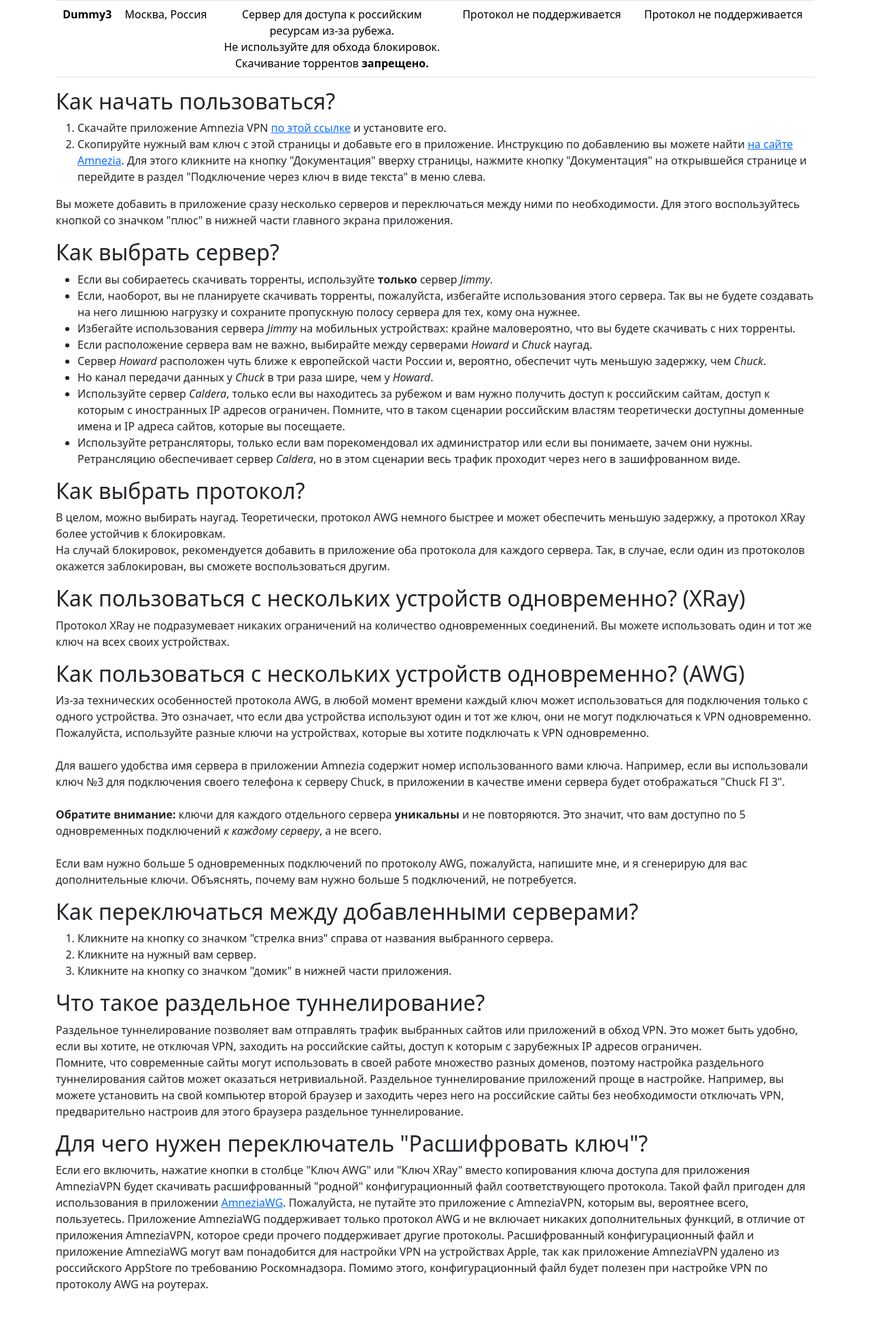
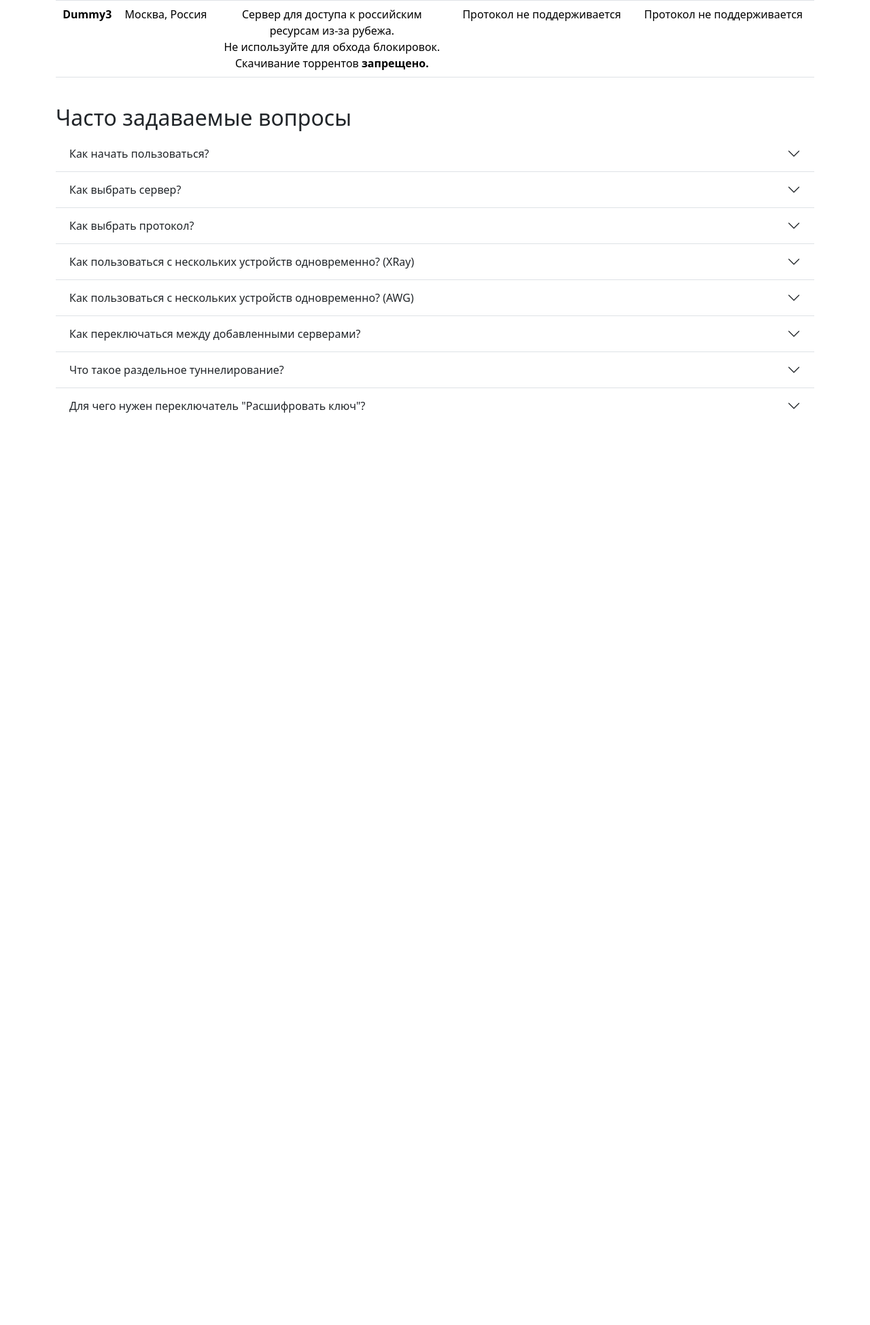
Before and after one commit to oswald3141/bcs_website, a PHP site: page / in a window 1280 px wide. Shown: the part 426-2375 px from the top of the page at 68% size. After the commit the page ends 1033 px from the top, so only its background shows below. Run offline with PHP 8.4, Linux system fonts and the light colour scheme; the visitor is signed in with stand-in values (Sample User, id 1); data that the repository does not hold is empty.

Commit message:
Hide FAQ under accordion

```diff
--- a/site/main_content.html
+++ b/site/main_content.html
@@ -53,6 +53,11 @@
     .mobile_table {
         display: none;
     }
+  }
+
+  .accordion {
+    --bs-accordion-active-color: white;
+    --bs-accordion-active-bg: var(--bs-dark);
   }
 </style>
 
@@ -254,23 +259,52 @@
   </table>
 </div>
 
+<br>
 <div class="container-md text-start mb-5">
-  <h2>Как начать пользоваться?</h2>
+  <h2>Часто задаваемые вопросы</h2>
+  <div class="accordion accordion-flush" id="accordionFaq">
+    <div class="accordion-item">
+      <h2 class="accordion-header">
+        <button class="accordion-button collapsed" type="button" data-bs-toggle="collapse" data-bs-target="#flush-collapseOne" aria-expanded="false" aria-controls="flush-collapseOne">
+          Как начать пользоваться?
+        </button>
+      </h2>
+      <div id="flush-collapseOne" class="accordion-collapse collapse" data-bs-parent="#accordionFaq">
+        <div class="accordion-body">
           <ol>
             <li>
               Скачайте приложение Amnezia VPN <a href="https://storage.googleapis.com/kldscp/amnezia.org/ru/downloads" target="_blank"> по этой ссылке</a> и установите его.
+              Если у вас iPhone, и приложение недоступно в российском AppStore, пожалуйста, вместо Amnezia VPN пользуйтесь приложением <a href="https://apps.apple.com/ru/app/defaultvpn/id6744725017" target="_blank"> DefaultVPN</a>.
+              Оно поддерживает ключи, размещенные на этом сайте.
             </li>
             <li>
-      Скопируйте нужный вам ключ с этой страницы и добавьте его в приложение. Инструкцию по добавлению вы можете найти
+              Скопируйте нужный вам ключ с этой страницы и добавьте его в приложение.
+              <ul>
+                <li>
+                  Инструкцию для Amnezia VPN вы можете найти
                   <a href="https://storage.googleapis.com/kldscp/amnezia.org" target="_blank">на сайте Amnezia</a>.
-      Для этого кликните на кнопку "Документация" вверху страницы, нажмите кнопку "Документация" на открывшейся странице и перейдите в раздел
-      "Подключение через ключ в виде текста" в меню слева.
+                  Для этого кликните на кнопку "Документация" вверху страницы, нажмите кнопку "Документация" на открывшейся странице и перейдите в раздел "Подключение через ключ в виде текста" в меню слева.
+                </li>
+                <li>
+                  Чтобы добавить ключ в DefaultVPN, нажмите кнопку "плюс" на главном экране, вставьте ключ в появившееся текстовое поле и нажмите "Добавить".
+                </li>
+              </ul>
+            </li>
+            <li>
+              Вы можете добавить в приложение сразу несколько серверов и переключаться между ними по необходимости.
             </li>
           </ol>
-  <p>Вы можете добавить в приложение сразу несколько серверов и переключаться между ними по необходимости. Для этого воспользуйтесь кнопкой со значком "плюс" в
-  нижней части главного экрана приложения.</p>
-
-  <h2>Как выбрать сервер?</h2>
+        </div>
+      </div>
+    </div>
+    <div class="accordion-item">
+      <h2 class="accordion-header">
+        <button class="accordion-button collapsed" type="button" data-bs-toggle="collapse" data-bs-target="#flush-collapseTwo" aria-expanded="false" aria-controls="flush-collapseTwo">
+          Как выбрать сервер?
+        </button>
+      </h2>
+      <div id="flush-collapseTwo" class="accordion-collapse collapse" data-bs-parent="#accordionFaq">
+        <div class="accordion-body">
           <ul style="list-style-type:disc;">
             <li>Если вы собираетесь скачивать торренты, используйте <b>только</b> сервер <i>Jimmy</i>.</li>
             <li>
@@ -291,19 +325,47 @@
               сервер <i>Caldera</i>, но в этом сценарии весь трафик проходит через него в зашифрованном виде.
             </li>
           </ul>
-
-  <h2>Как выбрать протокол?</h2>
+        </div>
+      </div>
+    </div>
+    <div class="accordion-item">
+      <h2 class="accordion-header">
+        <button class="accordion-button collapsed" type="button" data-bs-toggle="collapse" data-bs-target="#flush-collapseThree" aria-expanded="false" aria-controls="flush-collapseThree">
+          Как выбрать протокол?
+        </button>
+      </h2>
+      <div id="flush-collapseThree" class="accordion-collapse collapse" data-bs-parent="#accordionFaq">
+        <div class="accordion-body">
           <p>В целом, можно выбирать наугад. Теоретически, протокол AWG немного быстрее
           и может обеспечить меньшую задержку, а протокол XRay более устойчив к
           блокировкам.<br>
           На случай блокировок, рекомендуется добавить в приложение оба протокола для
           каждого сервера. Так, в случае, если один из протоколов окажется
           заблокирован, вы сможете воспользоваться другим.</p>
+        </div>
+      </div>
+    </div>
 
-  <h2>Как пользоваться с нескольких устройств одновременно? (XRay)</h2>
+    <div class="accordion-item">
+      <h2 class="accordion-header">
+        <button class="accordion-button collapsed" type="button" data-bs-toggle="collapse" data-bs-target="#flush-collapseFour" aria-expanded="false" aria-controls="flush-collapseFour">
+          Как пользоваться с нескольких устройств одновременно? (XRay)
+        </button>
+      </h2>
+      <div id="flush-collapseFour" class="accordion-collapse collapse" data-bs-parent="#accordionFaq">
+        <div class="accordion-body">
           <p>Протокол XRay не подразумевает никаких ограничений на количество одновременных соединений. Вы можете использовать один и тот же ключ на всех своих устройствах.</p>
-
-  <h2>Как пользоваться с нескольких устройств одновременно? (AWG)</h2>
+        </div>
+      </div>
+    </div>
+    <div class="accordion-item">
+      <h2 class="accordion-header">
+        <button class="accordion-button collapsed" type="button" data-bs-toggle="collapse" data-bs-target="#flush-collapseFive" aria-expanded="false" aria-controls="flush-collapseFive">
+          Как пользоваться с нескольких устройств одновременно? (AWG)
+        </button>
+      </h2>
+      <div id="flush-collapseFive" class="accordion-collapse collapse" data-bs-parent="#accordionFaq">
+        <div class="accordion-body">
           <p>Из-за технических особенностей протокола AWG, в любой момент времени каждый ключ может использоваться для подключения только с одного устройства. Это означает, что если два устройства
           используют один и тот же ключ, они не могут подключаться к VPN одновременно. Пожалуйста, используйте разные ключи
           на устройствах, которые вы хотите подключать к VPN одновременно.<br>
@@ -317,19 +379,52 @@
           <br>
           Если вам нужно больше 5 одновременных подключений по протоколу AWG, пожалуйста, напишите мне, и я сгенерирую для вас дополнительные
           ключи. Объяснять, почему вам нужно больше 5 подключений, не потребуется.</p>
-
-  <h2>Как переключаться между добавленными серверами?</h2>
+        </div>
+      </div>
+    </div>
+    <div class="accordion-item">
+      <h2 class="accordion-header">
+        <button class="accordion-button collapsed" type="button" data-bs-toggle="collapse" data-bs-target="#flush-collapseSix" aria-expanded="false" aria-controls="flush-collapseSix">
+          Как переключаться между добавленными серверами?
+        </button>
+      </h2>
+      <div id="flush-collapseSix" class="accordion-collapse collapse" data-bs-parent="#accordionFaq">
+        <div class="accordion-body">
           <ol>
             <li>Кликните на кнопку со значком "стрелка вниз" справа от названия выбранного сервера.</li>
             <li>Кликните на нужный вам сервер.</li>
             <li>Кликните на кнопку со значком "домик" в нижней части приложения.</li>
           </ol>
-  <h2>Что такое раздельное туннелирование?</h2>
+        </div>
+      </div>
+    </div>
+    <div class="accordion-item">
+      <h2 class="accordion-header">
+        <button class="accordion-button collapsed" type="button" data-bs-toggle="collapse" data-bs-target="#flush-collapseSeven" aria-expanded="false" aria-controls="flush-collapseSeven">
+          Что такое раздельное туннелирование?
+        </button>
+      </h2>
+      <div id="flush-collapseSeven" class="accordion-collapse collapse" data-bs-parent="#accordionFaq">
+        <div class="accordion-body">
           <p>Раздельное туннелирование позволяет вам отправлять трафик выбранных сайтов или приложений в обход VPN. Это может быть удобно, если вы хотите, не отключая VPN, заходить
           на российские сайты, доступ к которым с зарубежных IP адресов ограничен.<br>
           Помните, что современные сайты могут использовать в своей работе множество разных доменов, поэтому настройка раздельного туннелирования сайтов может оказаться нетривиальной.
           Раздельное туннелирование приложений проще в настройке. Например, вы можете установить на свой компьютер второй браузер и заходить через него на российские сайты без
           необходимости отключать VPN, предварительно настроив для этого браузера раздельное туннелирование.<p>
-  <h2>Для чего нужен переключатель "Расшифровать ключ"?</h2>
+        </div>
+      </div>
+    </div>
+    <div class="accordion-item">
+      <h2 class="accordion-header">
+        <button class="accordion-button collapsed" type="button" data-bs-toggle="collapse" data-bs-target="#flush-collapseEight" aria-expanded="false" aria-controls="flush-collapseEight">
+          Для чего нужен переключатель "Расшифровать ключ"?
+        </button>
+      </h2>
+      <div id="flush-collapseEight" class="accordion-collapse collapse" data-bs-parent="#accordionFaq">
+        <div class="accordion-body">
           <p>Если его включить, нажатие кнопки в столбце "Ключ AWG" или "Ключ XRay" вместо копирования ключа доступа для приложения AmneziaVPN будет скачивать расшифрованный "родной" конфигурационный файл соответствующего протокола. Такой файл пригоден для использования в приложении <a href="https://docs.amnezia.org/ru/documentation/amnezia-wg/" target="_blank">AmneziaWG</a>. Пожалуйста, не путайте это приложение с AmneziaVPN, которым вы, вероятнее всего, пользуетесь. Приложение AmneziaWG поддерживает только протокол AWG и не включает никаких дополнительных функций, в отличие от приложения AmneziaVPN, которое среди прочего поддерживает другие протоколы. Расшифрованный конфигурационный файл и приложение AmneziaWG могут вам понадобится для настройки VPN на устройствах Apple, так как приложение AmneziaVPN удалено из российского AppStore по требованию Роскомнадзора. Помимо этого, конфигурационный файл будет полезен при настройке VPN по протоколу AWG на роутерах.<p>
         </div>
+      </div>
+    </div>
+  </div>
+</div>
--- a/site/public_html/index.php
+++ b/site/public_html/index.php
@@ -6,11 +6,13 @@
     <meta charset="UTF-8">
     <meta name="viewport" content="width=device-width, initial-scale=1.0">
 
-    <link href="https://cdn.jsdelivr.net/npm/bootstrap@5.3.3/dist/css/bootstrap.min.css" rel="stylesheet" integrity="sha384-QWTKZyjpPEjISv5WaRU9OFeRpok6YctnYmDr5pNlyT2bRjXh0JMhjY6hW+ALEwIH" crossorigin="anonymous">
+    <!-- <link href="https://cdn.jsdelivr.net/npm/bootstrap@5.3.3/dist/css/bootstrap.min.css" rel="stylesheet" integrity="sha384-QWTKZyjpPEjISv5WaRU9OFeRpok6YctnYmDr5pNlyT2bRjXh0JMhjY6hW+ALEwIH" crossorigin="anonymous"> -->
+    <link href="https://cdn.jsdelivr.net/npm/bootstrap@5.3.8/dist/css/bootstrap.min.css" rel="stylesheet" integrity="sha384-sRIl4kxILFvY47J16cr9ZwB07vP4J8+LH7qKQnuqkuIAvNWLzeN8tE5YBujZqJLB" crossorigin="anonymous">
 
     <title>BCServers</title>
   </head>
   <body>
+    <script src="https://cdn.jsdelivr.net/npm/bootstrap@5.3.8/dist/js/bootstrap.bundle.min.js" integrity="sha384-FKyoEForCGlyvwx9Hj09JcYn3nv7wiPVlz7YYwJrWVcXK/BmnVDxM+D2scQbITxI" crossorigin="anonymous"></script>
     <?php
     if(!$logged_in) include '../login_form.html';
     else include '../main_content.html';
```
Lines whose indentation alone changed are shown as unchanged.
